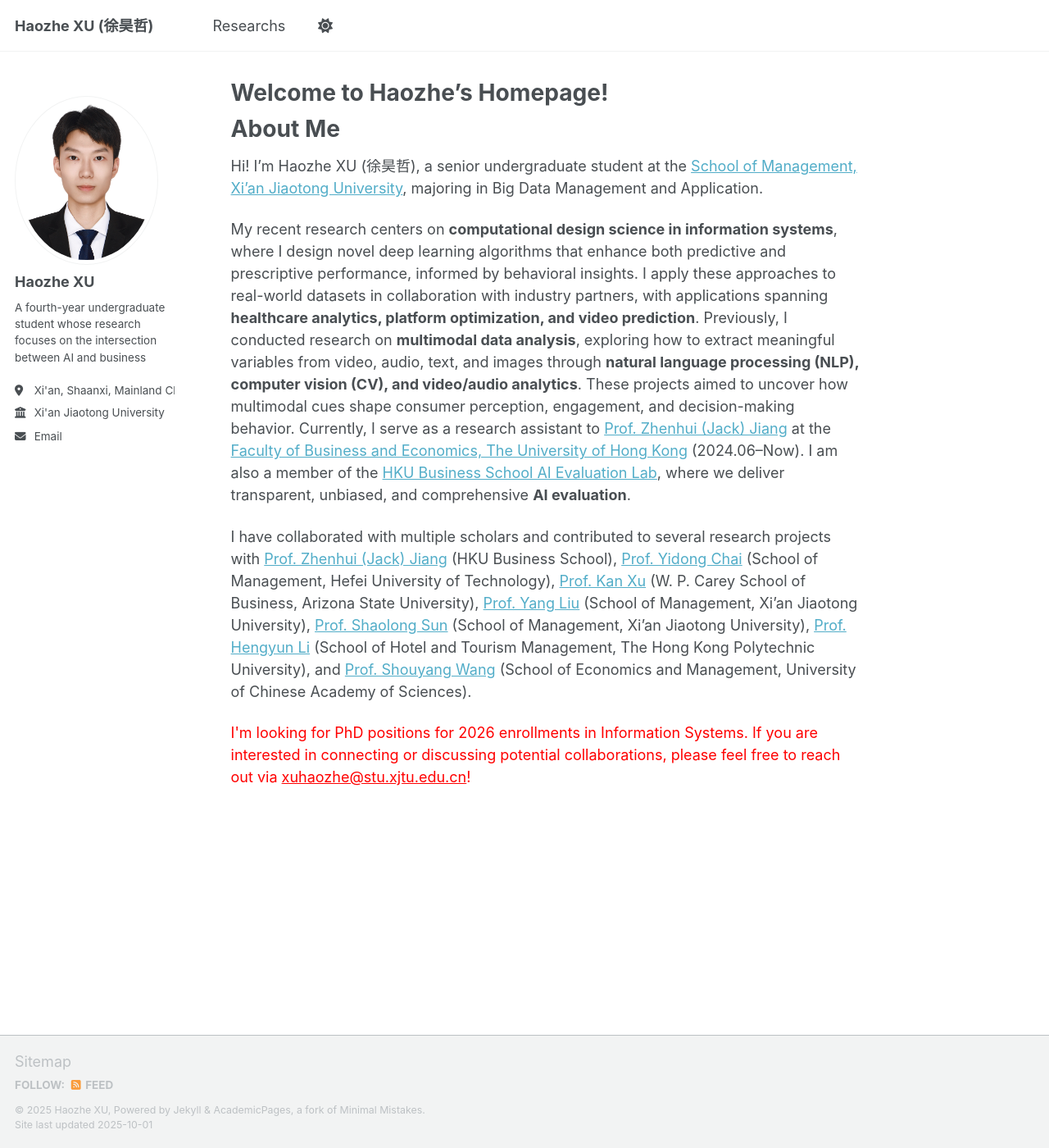
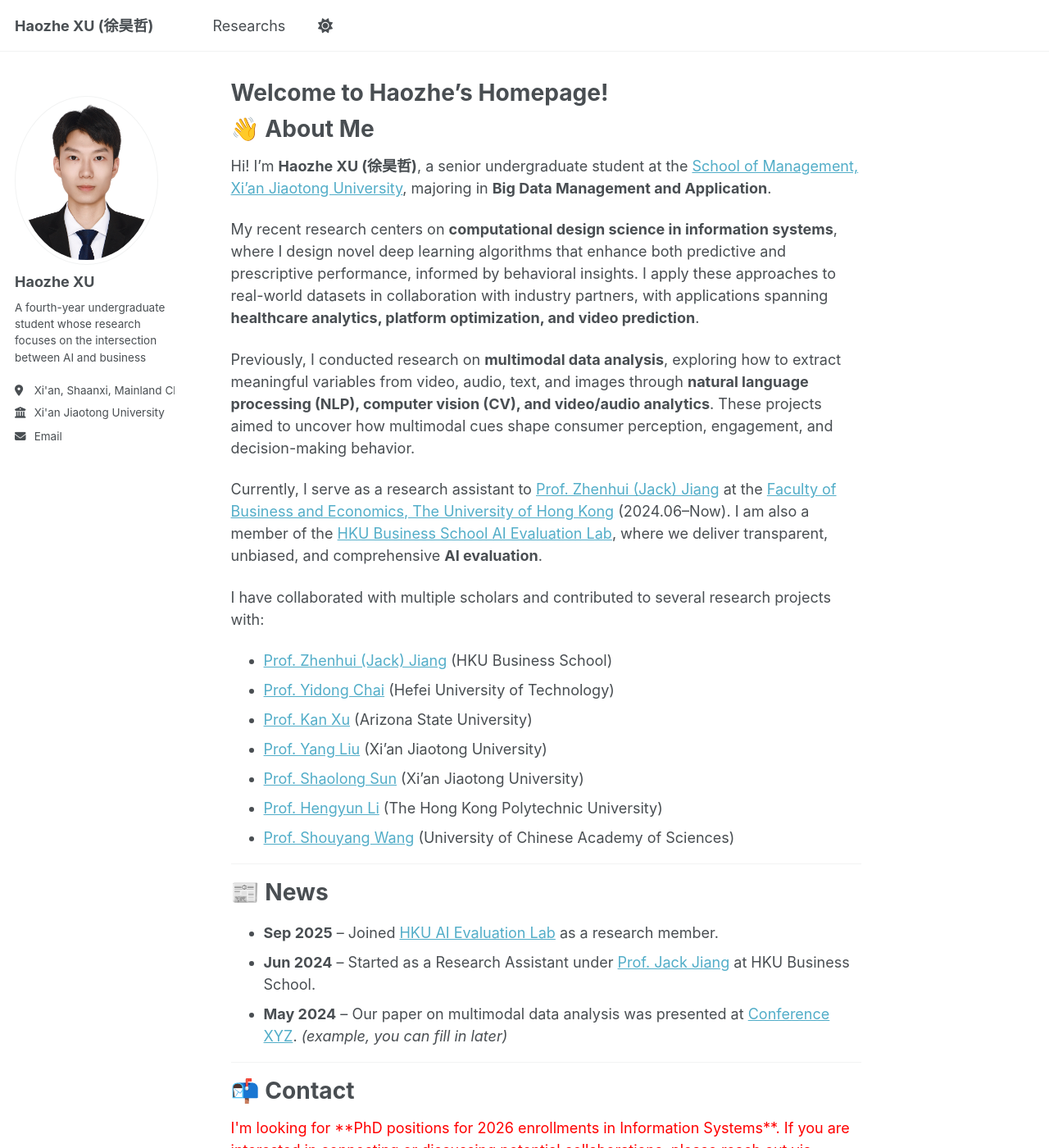
Before and after one commit to XuHaozhe0204/XuHaozhe0204.github.io, a Jekyll site: the page built from _pages/about.md, in a window 1280 px wide and 1400 px high. Shown: the whole window at 82% size. Built offline with Jekyll 4.4.1, drawn with Linux system fonts in a browser that asks for light colours; a script that is not in the unit is left out; some of the changed text lies outside the part shown.

Commit message:
Update about.md

```diff
--- a/_pages/about.md
+++ b/_pages/about.md
@@ -7,18 +7,39 @@
   - /about.html
 ---
 
+# 👋 About Me
 
-# About Me
+Hi! I’m **Haozhe XU (徐昊哲)**, a senior undergraduate student at the [School of Management, Xi’an Jiaotong University](https://som.xjtu.edu.cn/en/), majoring in **Big Data Management and Application**.
 
-Hi! I’m Haozhe XU (徐昊哲), a senior undergraduate student at the [School of Management, Xi’an Jiaotong University](https://som.xjtu.edu.cn/en/), majoring in Big Data Management and Application.
+My recent research centers on **computational design science in information systems**, where I design novel deep learning algorithms that enhance both predictive and prescriptive performance, informed by behavioral insights. I apply these approaches to real-world datasets in collaboration with industry partners, with applications spanning **healthcare analytics, platform optimization, and video prediction**.
 
-My recent research centers on **computational design science in information systems**, where I design novel deep learning algorithms that enhance both predictive and prescriptive performance, informed by behavioral insights. I apply these approaches to real-world datasets in collaboration with industry partners, with applications spanning **healthcare analytics, platform optimization, and video prediction**.  Previously, I conducted research on **multimodal data analysis**, exploring how to extract meaningful variables from video, audio, text, and images through **natural language processing (NLP), computer vision (CV), and video/audio analytics**. These projects aimed to uncover how multimodal cues shape consumer perception, engagement, and decision-making behavior.  Currently, I serve as a research assistant to [Prof. Zhenhui (Jack) Jiang](https://www.hkubs.hku.hk/people/zhenhui-jack-jiang/) at the [Faculty of Business and Economics, The University of Hong Kong](https://www.hkubs.hku.hk/) (2024.06–Now). I am also a member of the [HKU Business School AI Evaluation Lab](https://www.hkubs.hku.hk/aimodelrankings_en/), where we deliver transparent, unbiased, and comprehensive **AI evaluation**.
+Previously, I conducted research on **multimodal data analysis**, exploring how to extract meaningful variables from video, audio, text, and images through **natural language processing (NLP), computer vision (CV), and video/audio analytics**. These projects aimed to uncover how multimodal cues shape consumer perception, engagement, and decision-making behavior.
 
+Currently, I serve as a research assistant to [Prof. Zhenhui (Jack) Jiang](https://www.hkubs.hku.hk/people/zhenhui-jack-jiang/) at the [Faculty of Business and Economics, The University of Hong Kong](https://www.hkubs.hku.hk/) (2024.06–Now). I am also a member of the [HKU Business School AI Evaluation Lab](https://www.hkubs.hku.hk/aimodelrankings_en/), where we deliver transparent, unbiased, and comprehensive **AI evaluation**.
 
-I have collaborated with multiple scholars and contributed to several research projects with [Prof. Zhenhui (Jack) Jiang](https://www.hkubs.hku.hk/people/zhenhui-jack-jiang/) (HKU Business School), [Prof. Yidong Chai](https://www.hfut.edu.cn/glxyen/info/1073/1501.htm) (School of Management, Hefei University of Technology), [Prof. Kan Xu](https://kanxu526.github.io/) (W. P. Carey School of Business, Arizona State University), [Prof. Yang Liu](https://gr.xjtu.edu.cn/web/0020200607) (School of Management, Xi’an Jiaotong University), [Prof. Shaolong Sun](http://gr.xjtu.edu.cn/web/sunshaolong) (School of Management, Xi’an Jiaotong University), [Prof. Hengyun Li](https://hengyunli.github.io/) (School of Hotel and Tourism Management, The Hong Kong Polytechnic University), and [Prof. Shouyang Wang](https://people.ucas.ac.cn/~sywang) (School of Economics and Management, University of Chinese Academy of Sciences).
+I have collaborated with multiple scholars and contributed to several research projects with:
+- [Prof. Zhenhui (Jack) Jiang](https://www.hkubs.hku.hk/people/zhenhui-jack-jiang/) (HKU Business School)
+- [Prof. Yidong Chai](https://www.hfut.edu.cn/glxyen/info/1073/1501.htm) (Hefei University of Technology)
+- [Prof. Kan Xu](https://kanxu526.github.io/) (Arizona State University)
+- [Prof. Yang Liu](https://gr.xjtu.edu.cn/web/0020200607) (Xi’an Jiaotong University)
+- [Prof. Shaolong Sun](http://gr.xjtu.edu.cn/web/sunshaolong) (Xi’an Jiaotong University)
+- [Prof. Hengyun Li](https://hengyunli.github.io/) (The Hong Kong Polytechnic University)
+- [Prof. Shouyang Wang](https://people.ucas.ac.cn/~sywang) (University of Chinese Academy of Sciences)
+
+---
+
+# 📰 News
+
+- **Sep 2025** – Joined [HKU AI Evaluation Lab](https://www.hkubs.hku.hk/aimodelrankings_en/) as a research member.
+- **Jun 2024** – Started as a Research Assistant under [Prof. Jack Jiang](https://www.hkubs.hku.hk/people/zhenhui-jack-jiang/) at HKU Business School.
+- **May 2024** – Our paper on multimodal data analysis was presented at [Conference XYZ](). *(example, you can fill in later)*
+
+---
+
+# 📬 Contact
 
 <font color="red">
-I'm looking for PhD positions for 2026 enrollments in Information Systems.
-If you are interested in connecting or discussing potential collaborations, please feel free to reach out via
+I'm looking for **PhD positions for 2026 enrollments in Information Systems**.
+If you are interested in connecting or discussing potential collaborations, please reach out via
 <a href="mailto:xuhaozhe@stu.xjtu.edu.cn" style="color:red;">xuhaozhe@stu.xjtu.edu.cn</a>!
 </font>
```
